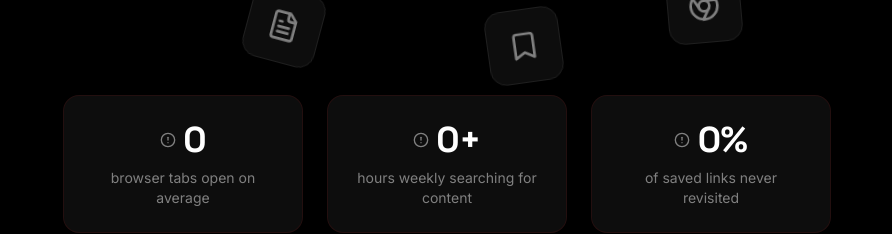
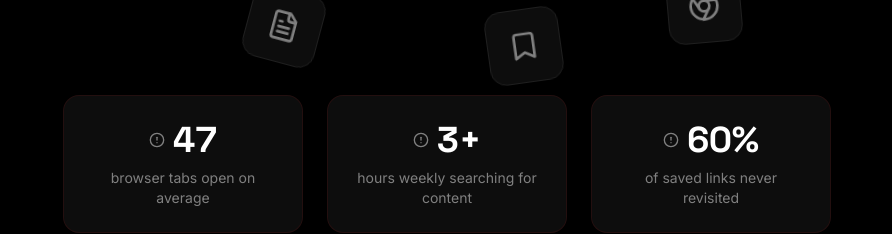
Before and after one commit to Deepanshu-mani/Brainly, a React (Vite) app: page / in a window 1280 px wide. Shown: the part 1700-1934 px from the top of the page, without its empty margins (193-1085 px from the left). Built offline with nearby package versions, Linux system fonts and the light colour scheme; no server answers.

Commit message:
minor changes

```diff
--- a/src/components/landing/ProblemSection.tsx
+++ b/src/components/landing/ProblemSection.tsx
@@ -1,10 +1,10 @@
 import { motion, useInView } from "framer-motion";
-import { useRef, useState } from "react";
+import { useRef, useState, useEffect } from "react";
 import { Chrome, MessageSquare, Youtube, FileText, Bookmark, Globe, AlertCircle, X } from "lucide-react";
 
 const ProblemSection = () => {
   const ref = useRef(null);
-  const isInView = useInView(ref, { once: true, margin: "-100px" });
+  const isInView = useInView(ref, { once: true, amount: 0.2 });
   const [closedIcons, setClosedIcons] = useState<string[]>([]);
   const [hoveredStat, setHoveredStat] = useState<number | null>(null);
 
@@ -64,9 +64,8 @@ const ProblemSection = () => {
           {icons.map(({ Icon, label, color }, index) => (
             <motion.div
               key={label}
-              className={`absolute left-1/2 top-1/2 card-interactive p-5 group cursor-pointer ${
-                closedIcons.includes(label) ? "opacity-0 scale-0" : ""
-              }`}
+              className={`absolute left-1/2 top-1/2 card-interactive p-5 group cursor-pointer ${closedIcons.includes(label) ? "opacity-0 scale-0" : ""
+                }`}
               initial={{ opacity: 0, scale: 0 }}
               animate={isInView && !closedIcons.includes(label) ? {
                 opacity: 1,
@@ -170,7 +169,7 @@ const Counter = ({ value, isInView, delay }: { value: number; isInView: boolean;
   const [count, setCount] = useState(0);
   const countRef = useRef<NodeJS.Timeout | null>(null);
 
-  useState(() => {
+  useEffect(() => {
     if (isInView) {
       const timeout = setTimeout(() => {
         const duration = 1500;
@@ -194,7 +193,7 @@ const Counter = ({ value, isInView, delay }: { value: number; isInView: boolean;
         if (countRef.current) clearInterval(countRef.current);
       };
     }
-  });
+  }, [isInView, value, delay]);
 
   return <>{isInView ? count : 0}</>;
 };
--- a/src/pages/SignIn.tsx
+++ b/src/pages/SignIn.tsx
@@ -113,7 +113,9 @@ export function SignIn() {
               Sign in to your second brain
             </p>
           </div>
-          <TestCred emailRef={emailRef} passwordRef={passwordRef} />
+          {import.meta.env.DEV && (
+            <TestCred emailRef={emailRef} passwordRef={passwordRef} />
+          )}
         </div>
 
         {/* Form */}
```
